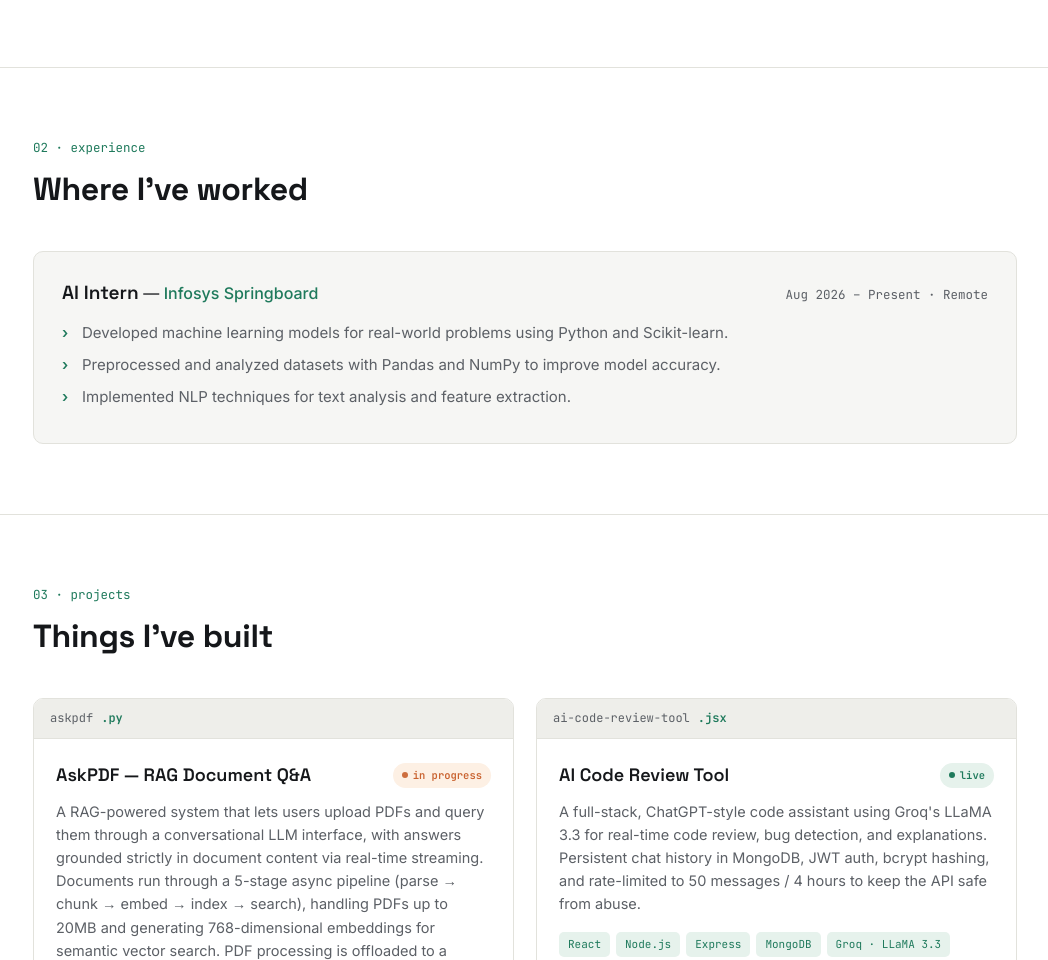
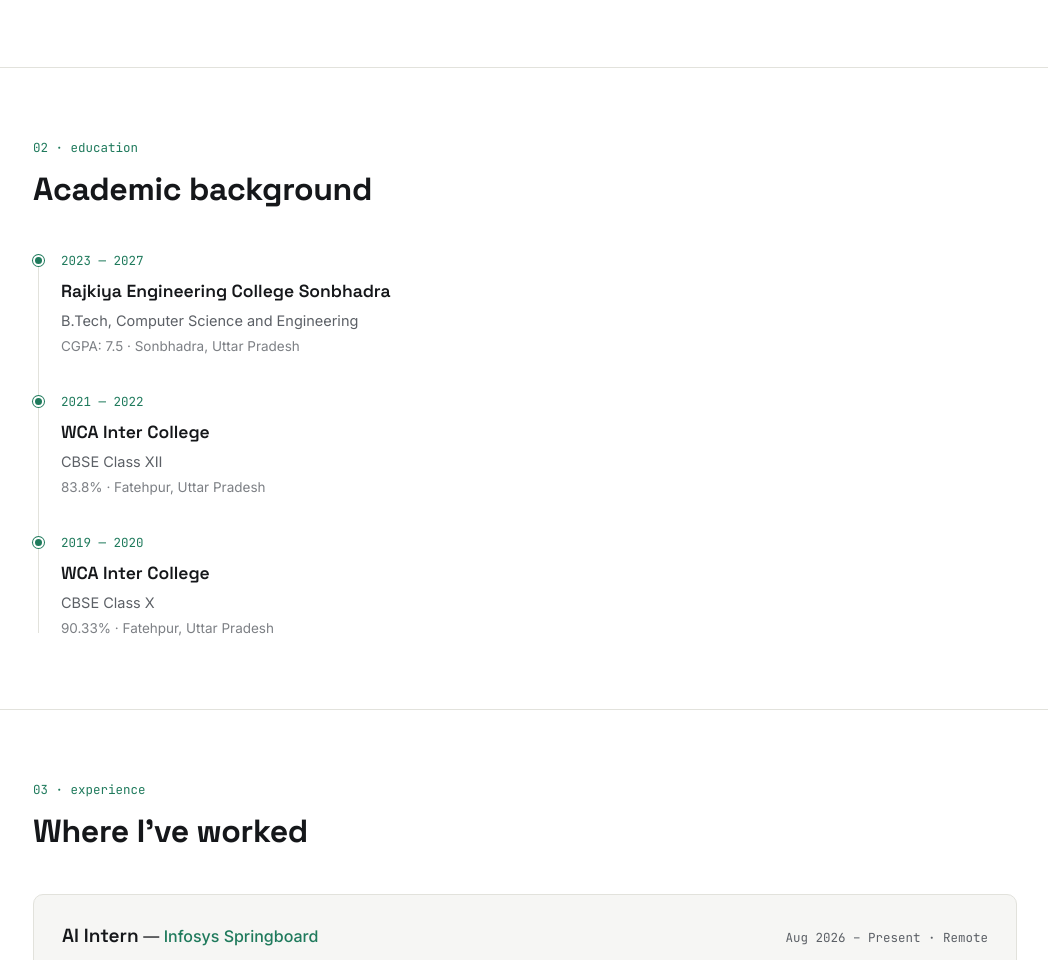
Before and after one commit to arunk-web/myPortfolio, a plain HTML site: page index.html in a window 1280 px wide. Shown: the part 1011-1971 px from the top of the page, without its empty margins (115-1163 px from the left). Drawn offline with Linux system fonts and the light colour scheme.

Commit message:
education section added

```diff
--- a/index.html
+++ b/index.html
@@ -122,6 +122,23 @@
   .about-body{color:var(--ink-soft); font-size:16px; max-width:70ch;}
   .about-body strong{color:var(--ink); font-weight:600;}
 
+  /* EDUCATION TIMELINE */
+  .timeline{position:relative; padding-left:28px;}
+  .timeline::before{
+    content:""; position:absolute; left:5px; top:6px; bottom:6px; width:1px;
+    background:var(--line);
+  }
+  .tl-item{position:relative; padding-bottom:34px;}
+  .tl-item:last-child{padding-bottom:0;}
+  .tl-dot{
+    position:absolute; left:-28px; top:4px; width:11px; height:11px; border-radius:50%;
+    background:var(--accent); border:2px solid #fff; box-shadow:0 0 0 1px var(--accent);
+  }
+  .tl-years{font-family:var(--mono); font-size:12.5px; color:var(--accent); margin-bottom:6px;}
+  .tl-school{font-family:var(--display); font-weight:600; font-size:17.5px; margin-bottom:4px;}
+  .tl-course{color:var(--ink-soft); font-size:14.5px; margin-bottom:4px;}
+  .tl-note{color:var(--ink-soft); font-size:13.5px; opacity:.8;}
+
   /* EXPERIENCE */
   .exp-card{
     border:1px solid var(--line); border-radius:var(--radius); padding:26px 28px;
@@ -235,6 +252,7 @@
     <div class="logo"><span class="dot"></span>arun.dev</div>
     <ul class="nav-links">
       <li><a href="#about">about</a></li>
+      <li><a href="#education">education</a></li>
       <li><a href="#experience">experience</a></li>
       <li><a href="#projects">projects</a></li>
       <li><a href="#achievements">achievements</a></li>
@@ -288,10 +306,44 @@
 
   <hr class="divider">
 
+  <section id="education">
+    <div class="wrap">
+      <div class="sec-head">
+        <span class="sec-num">02 · education</span>
+        <h2>Academic background</h2>
+      </div>
+      <div class="timeline">
+        <div class="tl-item">
+          <span class="tl-dot"></span>
+          <div class="tl-years">2023 — 2027</div>
+          <div class="tl-school">Rajkiya Engineering College Sonbhadra</div>
+          <div class="tl-course">B.Tech, Computer Science and Engineering</div>
+          <div class="tl-note">CGPA: 7.5 · Sonbhadra, Uttar Pradesh</div>
+        </div>
+        <div class="tl-item">
+          <span class="tl-dot"></span>
+          <div class="tl-years">2021 — 2022</div>
+          <div class="tl-school">WCA Inter College</div>
+          <div class="tl-course">CBSE Class XII</div>
+          <div class="tl-note">83.8% · Fatehpur, Uttar Pradesh</div>
+        </div>
+        <div class="tl-item">
+          <span class="tl-dot"></span>
+          <div class="tl-years">2019 — 2020</div>
+          <div class="tl-school">WCA Inter College</div>
+          <div class="tl-course">CBSE Class X</div>
+          <div class="tl-note">90.33% · Fatehpur, Uttar Pradesh</div>
+        </div>
+      </div>
+    </div>
+  </section>
+
+  <hr class="divider">
+
   <section id="experience">
     <div class="wrap">
       <div class="sec-head">
-        <span class="sec-num">02 · experience</span>
+        <span class="sec-num">03 · experience</span>
         <h2>Where I've worked</h2>
       </div>
       <div class="exp-card">
@@ -313,7 +365,7 @@
   <section id="projects">
     <div class="wrap">
       <div class="sec-head">
-        <span class="sec-num">03 · projects</span>
+        <span class="sec-num">04 · projects</span>
         <h2>Things I've built</h2>
       </div>
       <div class="proj-grid">
@@ -376,7 +428,7 @@
   <section id="achievements">
     <div class="wrap">
       <div class="sec-head">
-        <span class="sec-num">04 · achievements</span>
+        <span class="sec-num">05 · achievements</span>
         <h2>Competitive log</h2>
       </div>
       <div class="log">
@@ -409,7 +461,7 @@
   <section id="skills">
     <div class="wrap">
       <div class="sec-head">
-        <span class="sec-num">05 · skills</span>
+        <span class="sec-num">06 · skills</span>
         <h2>Toolbox</h2>
       </div>
       <div class="skill-cat">
```
